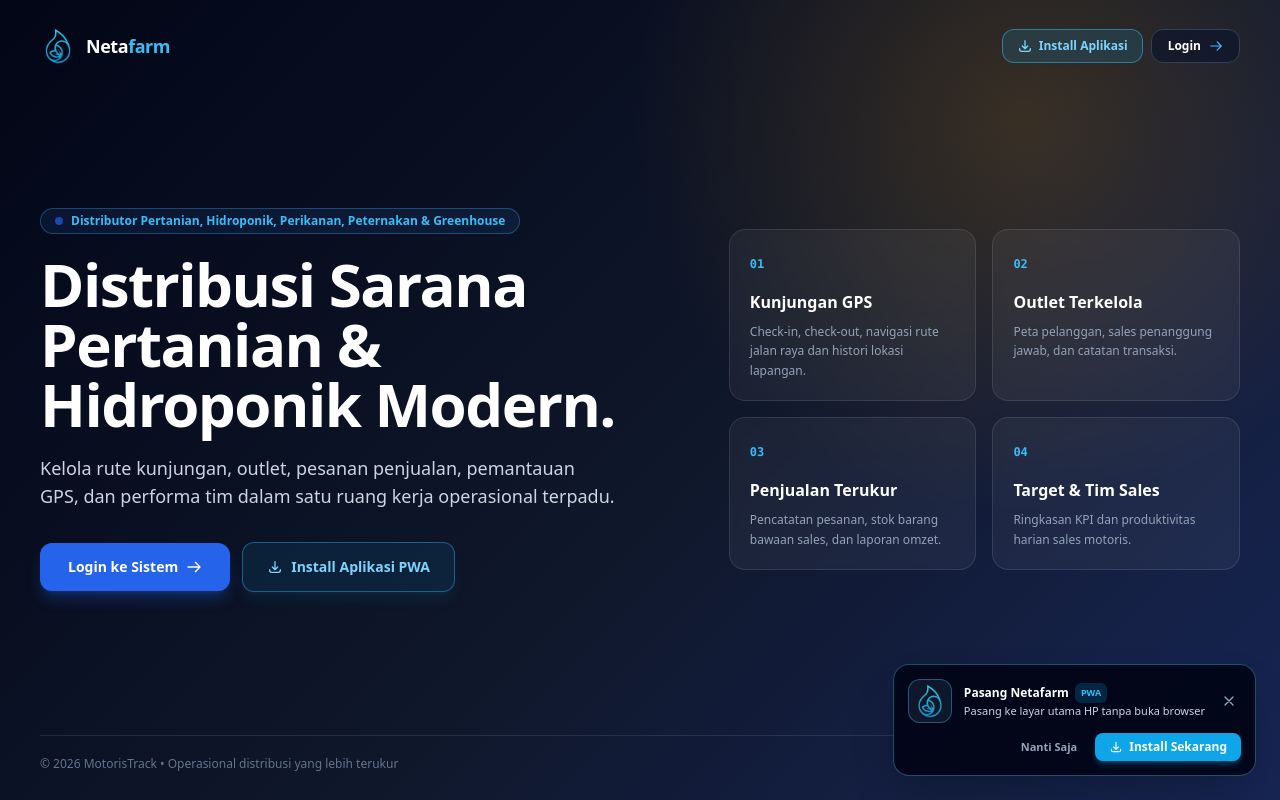
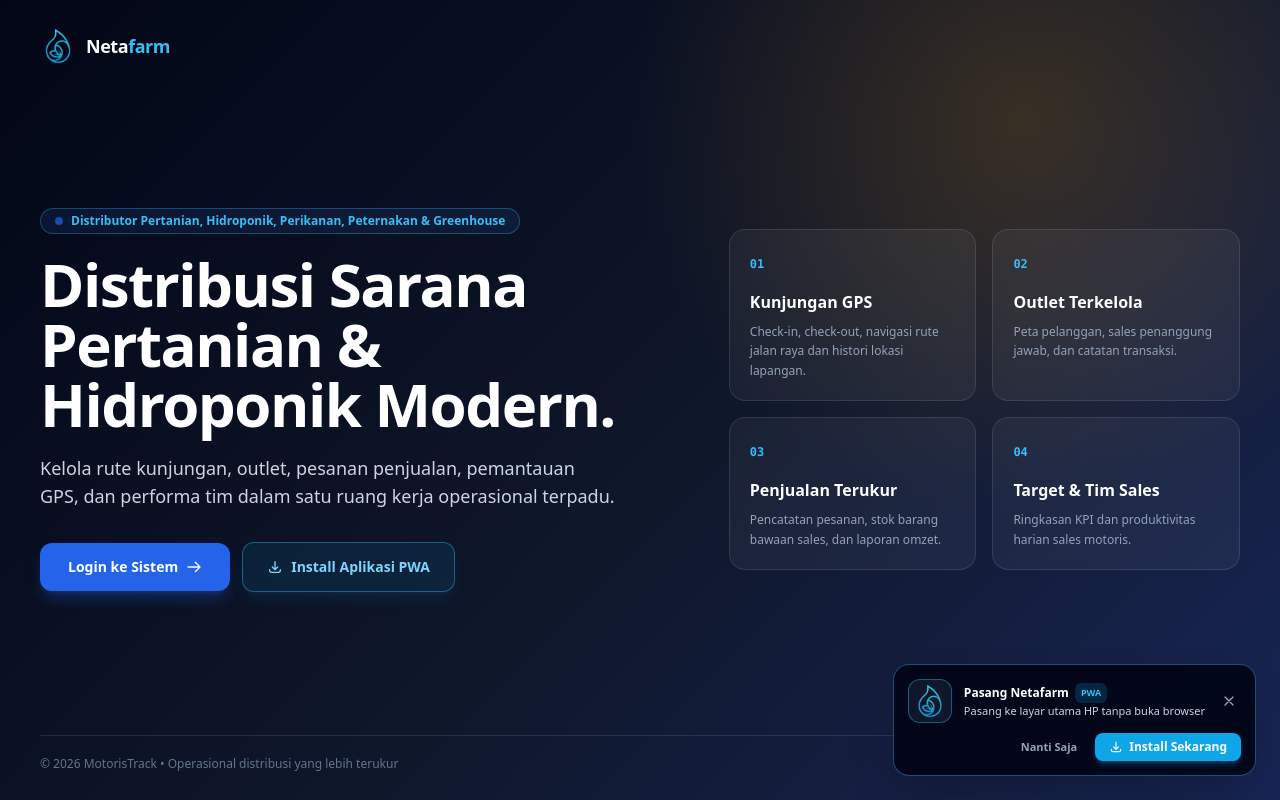
Before and after one commit to sxxiklma/Sistem-Informasi-MONITORIS-NTF, a Laravel app: page / in a window 1280 px wide. Run offline with Laravel 12, Linux system fonts and the light colour scheme; style sheets or scripts are compiled from the project's sources; parts of the project's set-up code (start-up, migrations or seed data) failed here and were passed over; some libraries are stand-ins or nearby versions.

Commit message:
chore: remove top right header action buttons from welcome page

```diff
--- a/resources/views/welcome.blade.php
+++ b/resources/views/welcome.blade.php
@@ -17,16 +17,6 @@
                     <img src="{{ asset('images/netafarm-logo.png') }}" alt="Netafarm" class="h-9 w-9 shrink-0 object-contain">
                     <span>Neta<span class="text-sky-400">farm</span></span>
                 </a>
-                <div class="flex items-center gap-2">
-                    <button type="button" onclick="triggerPwaInstall()" class="inline-flex items-center gap-1.5 rounded-xl border border-sky-400/50 bg-sky-500/15 hover:bg-sky-500/25 px-3.5 py-2 text-xs font-bold text-sky-300 transition shadow-sm active:scale-95">
-                        <svg class="h-4 w-4" fill="none" stroke="currentColor" viewBox="0 0 24 24"><path stroke-linecap="round" stroke-linejoin="round" stroke-width="2" d="M4 16v1a3 3 0 003 3h10a3 3 0 003-3v-1m-4-4l-4 4m0 0l-4-4m4 4V4"/></svg>
-                        <span>Install Aplikasi</span>
-                    </button>
-                    <a href="{{ route('login') }}" class="inline-flex items-center gap-2 rounded-xl border border-slate-700 bg-slate-900/80 px-4 py-2 text-xs font-bold text-white hover:bg-slate-800 transition active:scale-95">
-                        <span>Login</span>
-                        <svg class="h-3.5 w-3.5 text-sky-400" fill="none" stroke="currentColor" viewBox="0 0 24 24"><path stroke-linecap="round" stroke-linejoin="round" stroke-width="2" d="M14 5l7 7m0 0l-7 7m7-7H3"/></svg>
-                    </a>
-                </div>
             </header>
 
             <section class="flex flex-1 items-center py-12 sm:py-16 lg:py-20">
```
